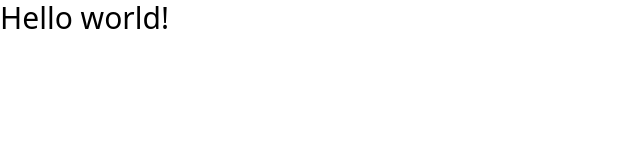
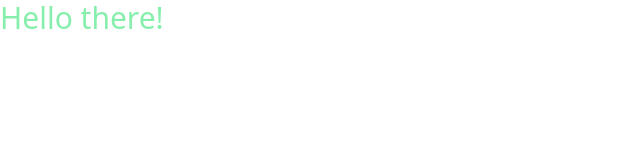
Before and after one commit to colbygarland/teleo-website, a website built with Parcel: page index.html in a window 1280 px wide. Shown: the whole page, without its empty margins (0-640 px from the left). Built offline with nearby package versions, Linux system fonts and the light colour scheme.

Commit message:
add parcel

```diff
--- a/index.html
+++ b/index.html
@@ -6,6 +6,6 @@
     <link href="./styles/output.css" rel="stylesheet" />
   </head>
   <body>
-    <h1 class="text-3xl">Hello world!</h1>
+    <h1 class="text-3xl text-green-300">Hello there!</h1>
   </body>
 </html>
```
Also changed, not shown: package.json (+5 -2 lines), readme.md, 2 other files.
